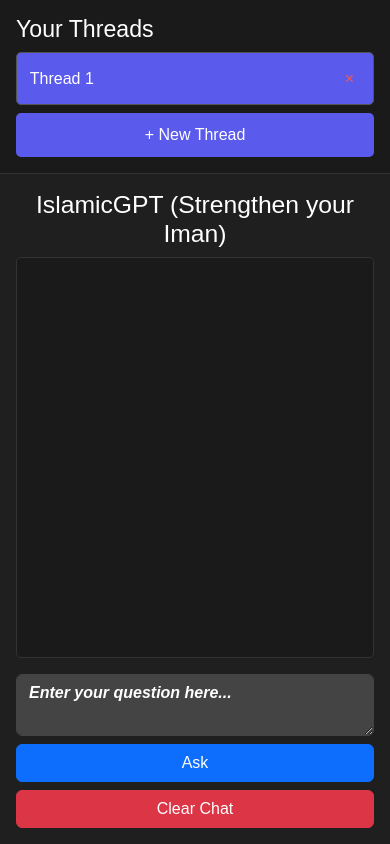
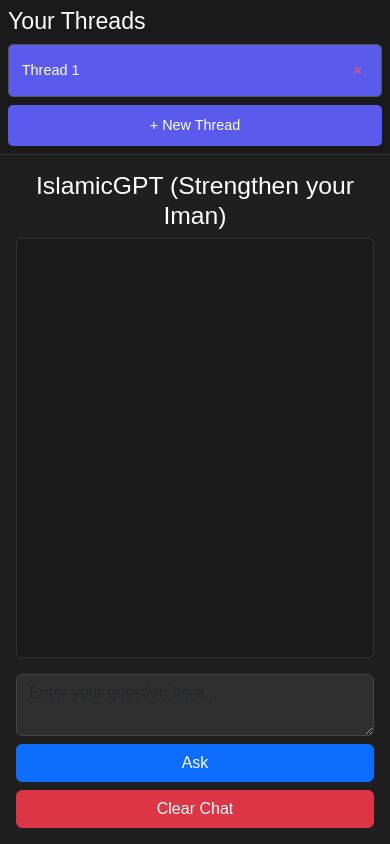
Before and after one commit to zNoMaNz/islamGPT, a Flask app: page / in a window 390 px wide. Run offline with Flask 3, Linux system fonts and the light colour scheme.

Commit message:
Update index.html

```diff
--- a/templates/index.html
+++ b/templates/index.html
@@ -13,6 +13,7 @@
       height: 100%;
       margin: 0;
       padding: 0;
+      overflow-x: hidden; /* Prevent horizontal scrolling */
     }
 
     body {
@@ -31,6 +32,7 @@
       padding: 1rem;
       display: flex;
       flex-direction: column;
+      box-sizing: border-box; /* Ensure padding and border are included in width */
     }
 
     .thread {
@@ -69,6 +71,7 @@
       border-radius: 5px;
       text-align: center;
       cursor: pointer;
+      width: 100%; /* Full width for consistency */
     }
 
     .chat-container {
@@ -77,6 +80,7 @@
       flex-direction: column;
       padding: 1rem;
       background-color: #1f1f1f;
+      box-sizing: border-box;
     }
 
     .chat-header h2 {
@@ -91,6 +95,8 @@
       border: 1px solid #333;
       border-radius: 5px;
       background-color: #1a1a1a;
+      max-width: 100%; /* Prevent overflow */
+      word-wrap: break-word; /* Ensure text wraps */
     }
 
     .message {
@@ -115,12 +121,14 @@
       background-color: #2f2f2f;
       color: #fff;
       border: 1px solid #444;
+      width: 100%; /* Full width */
     }
 
     button, textarea {
       -webkit-appearance: none;
     }
 
+    /* Media query for small screens */
     @media (max-width: 768px) {
       body {
         flex-direction: column; /* Stack threads and chat vertically */
@@ -131,10 +139,16 @@
         max-width: none;
         border-right: none;
         border-bottom: 1px solid #333;
+        padding: 0.5rem; /* Adjust padding */
+        font-size: 0.9rem; /* Smaller font */
       }
 
       .chat-container {
         width: 100%; /* Full width chat container */
+      }
+
+      #question, .add-thread, #askBtn, #clearBtn {
+        width: 100%; /* Full width for inputs and buttons */
       }
     }
   </style>
@@ -155,22 +169,6 @@
     <button id="askBtn" class="btn btn-primary mt-2">Ask</button>
     <button id="clearBtn" class="btn btn-danger mt-2">Clear Chat</button>
   </div>
-
-  <style>
-	  /* Styling the placeholder text */
-	  #question::placeholder {
-		color: #ffffff; /* Set placeholder text color */
-		font-weight: bold; /* Make the placeholder bold */
-		font-style: italic; /* Optional: Make italic */
-	  }
-
-	  /* Highlight effect for the entire textarea */
-	  #question {
-		background-color: #444444; /* Highlight the textarea background */
-		color: #ffffff; /* Text color inside the textarea */
-		font-weight: bold; /* Bold text */
-	  }
-	</style>
 
   <script>
     document.addEventListener("DOMContentLoaded", () => {
```
Lines whose indentation alone changed are shown as unchanged.
